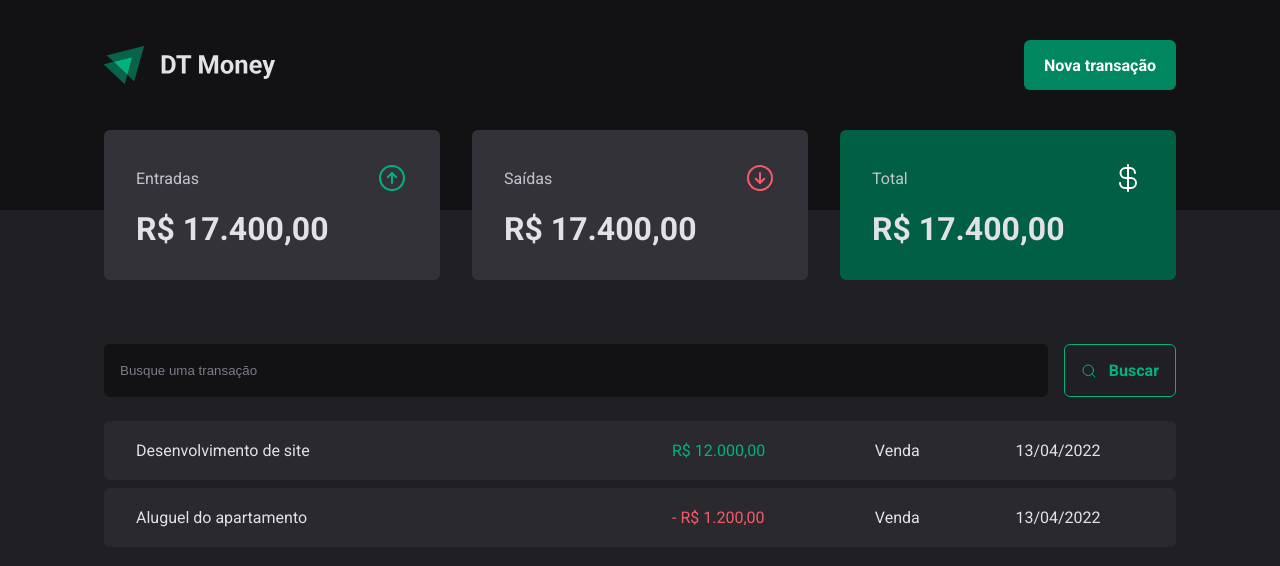
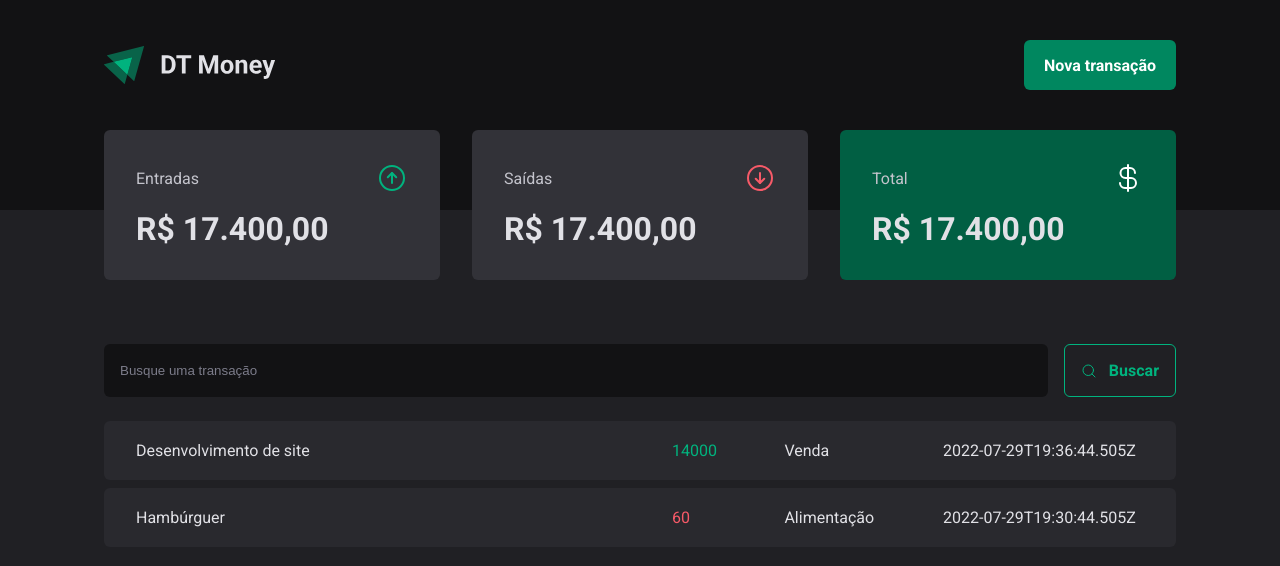
Before and after one commit to arilsonsouza/ignite-reactjs-2022, a React (Vite) app in the folder 03-dt-money/: page / in a window 1280 px wide. Shown: the top 566 px of the page. Built offline with nearby package versions, Linux system fonts and the light colour scheme; data requests are answered from the project's data file.

Commit message:
feat: loading transactions

```diff
--- a/03-dt-money/src/pages/Transactions/index.tsx
+++ b/03-dt-money/src/pages/Transactions/index.tsx
@@ -1,3 +1,4 @@
+import { useEffect, useState } from 'react'
 import { Header } from '../../components/Header'
 import { Summary } from '../../components/Summary'
 import { SearchForm } from './components/SearchForm'
@@ -7,7 +8,28 @@
   TransactionsTable,
 } from './styles'
 
+interface Transaction {
+  id: number
+  description: string
+  type: 'income' | 'outcome'
+  price: number
+  category: string
+  createdAt: string
+}
+
 export function Transactions() {
+  const [transactions, setTransactions] = useState<Transaction[]>([])
+
+  async function loadTransactions() {
+    const response = await fetch('http://localhost:3333/transactions')
+    const data = await response.json()
+    setTransactions(data)
+  }
+
+  useEffect(() => {
+    loadTransactions()
+  }, [])
+
   return (
     <div>
       <Header />
@@ -17,22 +39,20 @@
         <SearchForm />
         <TransactionsTable>
           <tbody>
-            <tr>
-              <td width="50%">Desenvolvimento de site</td>
-              <td>
-                <PriceHighlight variant="income">R$ 12.000,00</PriceHighlight>
-              </td>
-              <td>Venda</td>
-              <td>13/04/2022</td>
-            </tr>
-            <tr>
-              <td width="50%">Aluguel do apartamento</td>
-              <td>
-                <PriceHighlight variant="outcome">- R$ 1.200,00</PriceHighlight>
-              </td>
-              <td>Venda</td>
-              <td>13/04/2022</td>
-            </tr>
+            {transactions.map((transaction) => {
+              return (
+                <tr key={transaction.id}>
+                  <td width="50%">{transaction.description}</td>
+                  <td>
+                    <PriceHighlight variant={transaction.type}>
+                      {transaction.price}
+                    </PriceHighlight>
+                  </td>
+                  <td>{transaction.category}</td>
+                  <td>{transaction.createdAt}</td>
+                </tr>
+              )
+            })}
           </tbody>
         </TransactionsTable>
       </TransactionsContainer>
```
